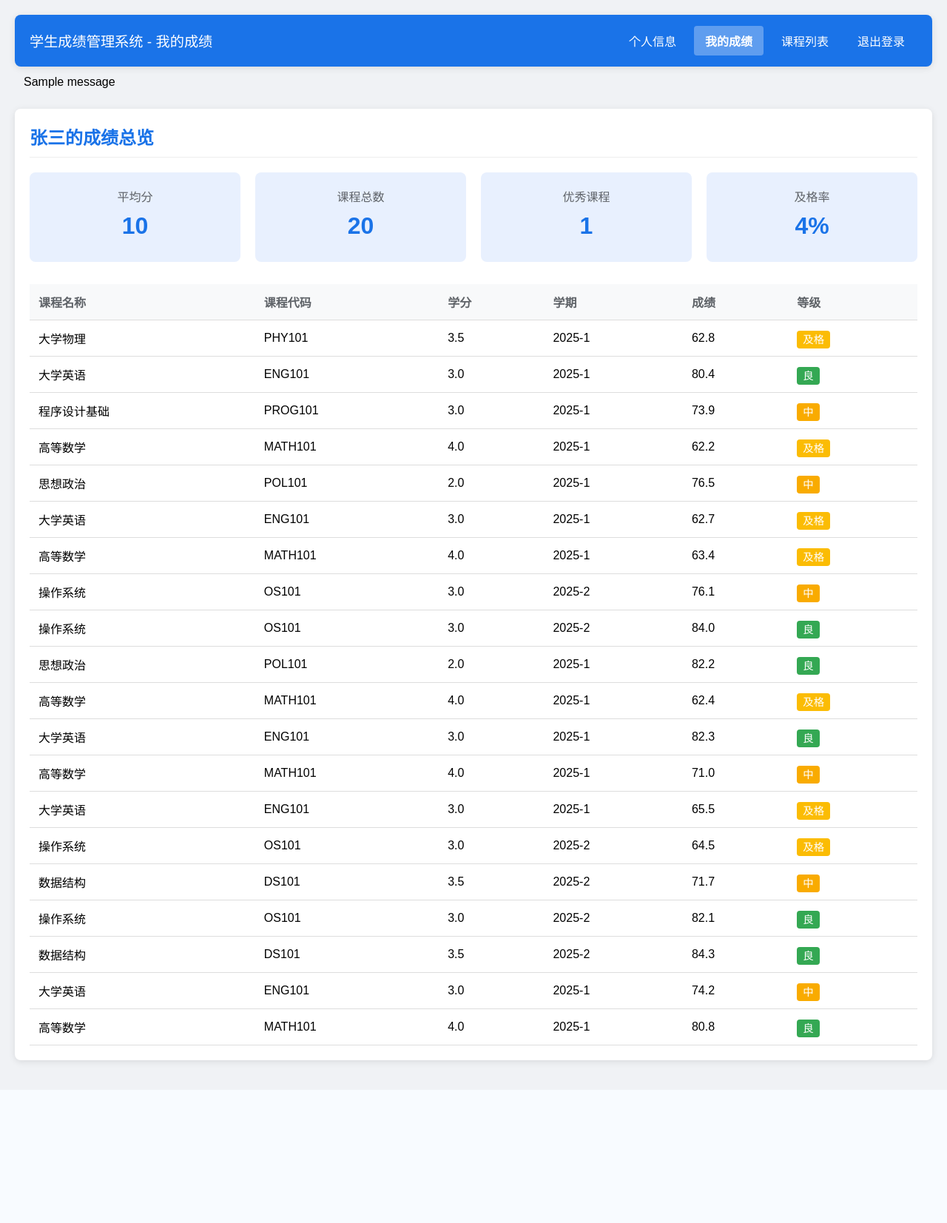
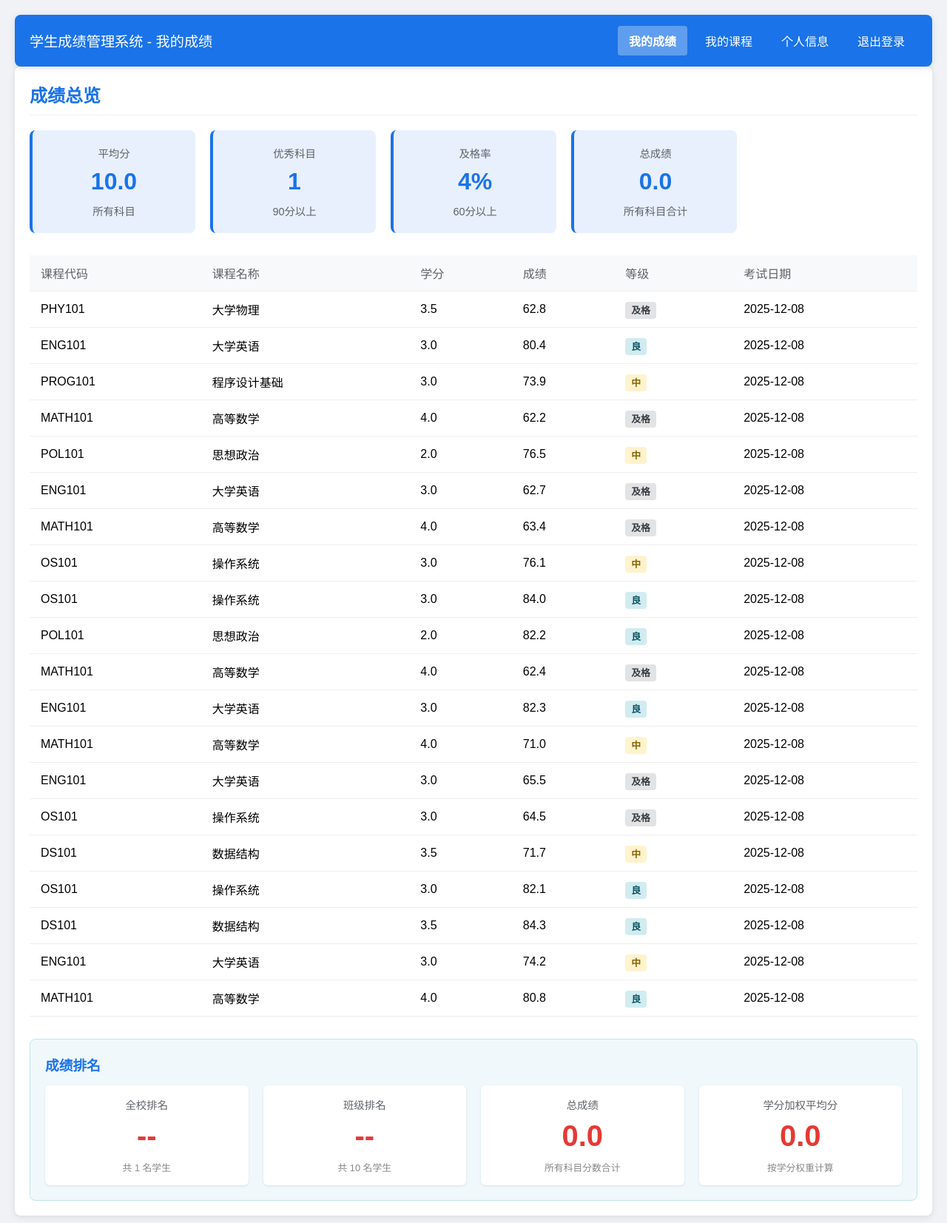
Before and after one commit to zhengyuchen111/-, a Flask app: template templates/user/grades.html in a window 1280 px wide. Shown: the top 1653 px of the page at 74% size. Before the commit the page ends 1441 px from the top, so only its background shows below. Run offline with Flask 3, Linux system fonts and the light colour scheme; the template is opened without the code that fills it: values that come from a table or form of the project are taken from there, most other values are stand-ins (such as "Sample title", 1, 10 or a date in 2020); one stand-in notice (Sample message) is shown.

Commit message:
修改学生成绩排名页面，第十七次提交

```diff
--- a/templates/user/grades.html
+++ b/templates/user/grades.html
@@ -83,58 +83,19 @@
             border-bottom: 1px solid #eee;
         }
 
-        table {
-            width: 100%;
-            border-collapse: collapse;
-            margin-top: 15px;
-        }
-
-        th, td {
-            padding: 12px;
-            text-align: left;
-            border-bottom: 1px solid #ddd;
-        }
-
-        th {
-            background-color: #f8f9fa;
-            color: #5f6368;
-        }
-
-        tr:hover {
-            background-color: #f8f9fa;
-        }
-
-        .grade-cell {
-            display: flex;
-            align-items: center;
-            gap: 10px;
-        }
-
-        .grade-badge {
-            padding: 4px 8px;
-            border-radius: 4px;
-            color: white;
-            font-size: 0.9rem;
-        }
-
-        .grade-excellent { background-color: #1e8e3e; }
-        .grade-good { background-color: #34a853; }
-        .grade-average { background-color: #f9ab00; }
-        .grade-pass { background-color: #fbbc04; }
-        .grade-fail { background-color: #d93025; }
-
-        .stats-card {
+        .stats-grid {
             display: grid;
-            grid-template-columns: repeat(auto-fit, minmax(200px, 1fr));
+            grid-template-columns: repeat(auto-fill, minmax(200px, 1fr));
             gap: 20px;
             margin-bottom: 30px;
         }
 
-        .stat-item {
+        .stat-card {
             background-color: #e8f0fe;
             padding: 20px;
             border-radius: 8px;
             text-align: center;
+            border-left: 4px solid #1a73e8;
         }
 
         .stat-value {
@@ -146,15 +107,61 @@
 
         .stat-label {
             color: #5f6368;
+            font-size: 0.9rem;
         }
 
-        .alert-warning {
-            padding: 12px;
+        table {
+            width: 100%;
+            border-collapse: collapse;
+            margin-bottom: 20px;
+        }
+
+        th, td {
+            padding: 12px 15px;
+            text-align: left;
+            border-bottom: 1px solid #eee;
+        }
+
+        th {
+            background-color: #f8f9fa;
+            color: #5f6368;
+            font-weight: 500;
+        }
+
+        tr:hover {
+            background-color: #f8f9fa;
+        }
+
+        .grade-level {
+            padding: 4px 8px;
             border-radius: 4px;
-            margin-bottom: 15px;
+            font-size: 0.8rem;
+            font-weight: bold;
+        }
+
+        .grade-level.优 {
+            background-color: #d4edda;
+            color: #155724;
+        }
+
+        .grade-level.良 {
+            background-color: #d1ecf1;
+            color: #0c5460;
+        }
+
+        .grade-level.中 {
             background-color: #fff3cd;
             color: #856404;
-            border: 1px solid #ffeeba;
+        }
+
+        .grade-level.及格 {
+            background-color: #e2e3e5;
+            color: #383d41;
+        }
+
+        .grade-level.不及格 {
+            background-color: #f8d7da;
+            color: #721c24;
         }
 
         .alert {
@@ -168,95 +175,147 @@
             color: #721c24;
             border: 1px solid #f5c6cb;
         }
+
+        .ranking-section {
+            background-color: #f0f8fb;
+            border-radius: 8px;
+            padding: 20px;
+            margin-top: 30px;
+            border: 1px solid #bee5eb;
+        }
+
+        .ranking-grid {
+            display: grid;
+            grid-template-columns: repeat(auto-fill, minmax(250px, 1fr));
+            gap: 20px;
+            margin-top: 15px;
+        }
+
+        .ranking-card {
+            background-color: white;
+            padding: 15px;
+            border-radius: 6px;
+            box-shadow: 0 1px 3px rgba(0,0,0,0.1);
+            text-align: center;
+        }
+
+        .ranking-value {
+            font-size: 2.5rem;
+            font-weight: bold;
+            color: #e53935;
+            margin: 10px 0;
+        }
+
+        .ranking-label {
+            color: #5f6368;
+            font-size: 0.9rem;
+        }
+
+        .ranking-sub {
+            font-size: 0.8rem;
+            color: #888;
+        }
     </style>
 </head>
 <body>
     <div class="header">
         <div class="header-title">学生成绩管理系统 - 我的成绩</div>
         <div class="nav">
+            <a href="{{ url_for('user_grades') }}" class="active">我的成绩</a>
+            <a href="{{ url_for('user_courses') }}">我的课程</a>
             <a href="{{ url_for('user_profile') }}">个人信息</a>
-            <a href="{{ url_for('user_grades') }}" class="active">我的成绩</a>
-            <a href="{{ url_for('user_courses') }}">课程列表</a>
             <a href="{{ url_for('logout') }}">退出登录</a>
         </div>
     </div>
 
-    {% with messages = get_flashed_messages(with_categories=true) %}
-    {% if messages %}
-        {% for category, message in messages %}
-        <div class="alert alert-{{ category }}">{{ message }}</div>
-        {% endfor %}
-    {% endif %}
-    {% endwith %}
-
     {% if not student %}
-    <div class="alert-warning">
-        您还未绑定学生信息，请先<a href="{{ url_for('user_profile') }}">完善个人信息</a>
+    <div class="alert alert-error">
+        您还未绑定学生信息，请先到<a href="{{ url_for('user_profile') }}">个人信息</a>页面绑定学号！
     </div>
     {% else %}
     <div class="card">
-        <h2>{{ student.name }}的成绩总览</h2>
+        <h2>成绩总览</h2>
+
+        <div class="stats-grid">
+            <div class="stat-card">
+                <div class="stat-label">平均分</div>
+                <div class="stat-value">{{ "%.1f"|format(average_score) }}</div>
+                <div class="stat-label">所有科目</div>
+            </div>
+            <div class="stat-card">
+                <div class="stat-label">优秀科目</div>
+                <div class="stat-value">{{ excellent_count }}</div>
+                <div class="stat-label">90分以上</div>
+            </div>
+            <div class="stat-card">
+                <div class="stat-label">及格率</div>
+                <div class="stat-value">{{ "%.0f%%"|format(pass_rate) }}</div>
+                <div class="stat-label">60分以上</div>
+            </div>
+            <div class="stat-card">
+                <div class="stat-label">总成绩</div>
+                <div class="stat-value">{{ "%.1f"|format(total_score) }}</div>
+                <div class="stat-label">所有科目合计</div>
+            </div>
+        </div>
 
         {% if grades %}
-        <div class="stats-card">
-            <div class="stat-item">
-                <div class="stat-label">平均分</div>
-                <div class="stat-value">{{ average_score|round(1) }}</div>
-            </div>
-            <div class="stat-item">
-                <div class="stat-label">课程总数</div>
-                <div class="stat-value">{{ grades|length }}</div>
-            </div>
-            <div class="stat-item">
-                <div class="stat-label">优秀课程</div>
-                <div class="stat-value">{{ excellent_count }}</div>
-            </div>
-            <div class="stat-item">
-                <div class="stat-label">及格率</div>
-                <div class="stat-value">{{ pass_rate|round(0) }}%</div>
-            </div>
-        </div>
-        {% endif %}
-
         <table>
             <thead>
                 <tr>
+                    <th>课程代码</th>
                     <th>课程名称</th>
-                    <th>课程代码</th>
                     <th>学分</th>
-                    <th>学期</th>
                     <th>成绩</th>
                     <th>等级</th>
+                    <th>考试日期</th>
                 </tr>
             </thead>
             <tbody>
-                {% if grades %}
-                    {% for grade in grades %}
-                    <tr>
-                        <td>{{ grade.course.course_name }}</td>
-                        <td>{{ grade.course.course_code }}</td>
-                        <td>{{ grade.course.credit }}</td>
-                        <td>{{ grade.course.semester }}</td>
-                        <td>{{ grade.score }}</td>
-                        <td>
-                            <span class="grade-badge
-                                {% if grade.grade_level == '优' %}grade-excellent
-                                {% elif grade.grade_level == '良' %}grade-good
-                                {% elif grade.grade_level == '中' %}grade-average
-                                {% elif grade.grade_level == '及格' %}grade-pass
-                                {% else %}grade-fail{% endif %}">
-                                {{ grade.grade_level }}
-                            </span>
-                        </td>
-                    </tr>
-                    {% endfor %}
-                {% else %}
+                {% for grade in grades %}
                 <tr>
-                    <td colspan="6" style="text-align: center; color: #999;">暂无成绩数据</td>
+                    <td>{{ grade.course.course_code }}</td>
+                    <td>{{ grade.course.course_name }}</td>
+                    <td>{{ grade.course.credit }}</td>
+                    <td>{{ grade.score }}</td>
+                    <td><span class="grade-level {{ grade.grade_level }}">{{ grade.grade_level }}</span></td>
+                    <td>{{ grade.exam_date.strftime('%Y-%m-%d') }}</td>
                 </tr>
-                {% endif %}
+                {% endfor %}
             </tbody>
         </table>
+
+        <!-- 成绩排名和总成绩展示区域 -->
+        <div class="ranking-section">
+            <h3 style="color: #1a73e8; margin-bottom: 15px;">成绩排名</h3>
+            <div class="ranking-grid">
+                <div class="ranking-card">
+                    <div class="ranking-label">全校排名</div>
+                    <div class="ranking-value">{{ ranking if ranking > 0 else '--' }}</div>
+                    <div class="ranking-sub">共 {{ total_students }} 名学生</div>
+                </div>
+                <div class="ranking-card">
+                    <div class="ranking-label">班级排名</div>
+                    <div class="ranking-value">{{ class_ranking if class_ranking > 0 else '--' }}</div>
+                    <div class="ranking-sub">共 {{ class_total_students }} 名学生</div>
+                </div>
+                <div class="ranking-card">
+                    <div class="ranking-label">总成绩</div>
+                    <div class="ranking-value">{{ "%.1f"|format(total_score) }}</div>
+                    <div class="ranking-sub">所有科目分数合计</div>
+                </div>
+                <div class="ranking-card">
+                    <div class="ranking-label">学分加权平均分</div>
+                    <div class="ranking-value">{{ "%.1f"|format(weighted_average) }}</div>
+                    <div class="ranking-sub">按学分权重计算</div>
+                </div>
+            </div>
+        </div>
+        {% else %}
+        <div style="text-align: center; padding: 40px; color: #666;">
+            暂无成绩数据
+        </div>
+        {% endif %}
     </div>
     {% endif %}
 </body>
```
